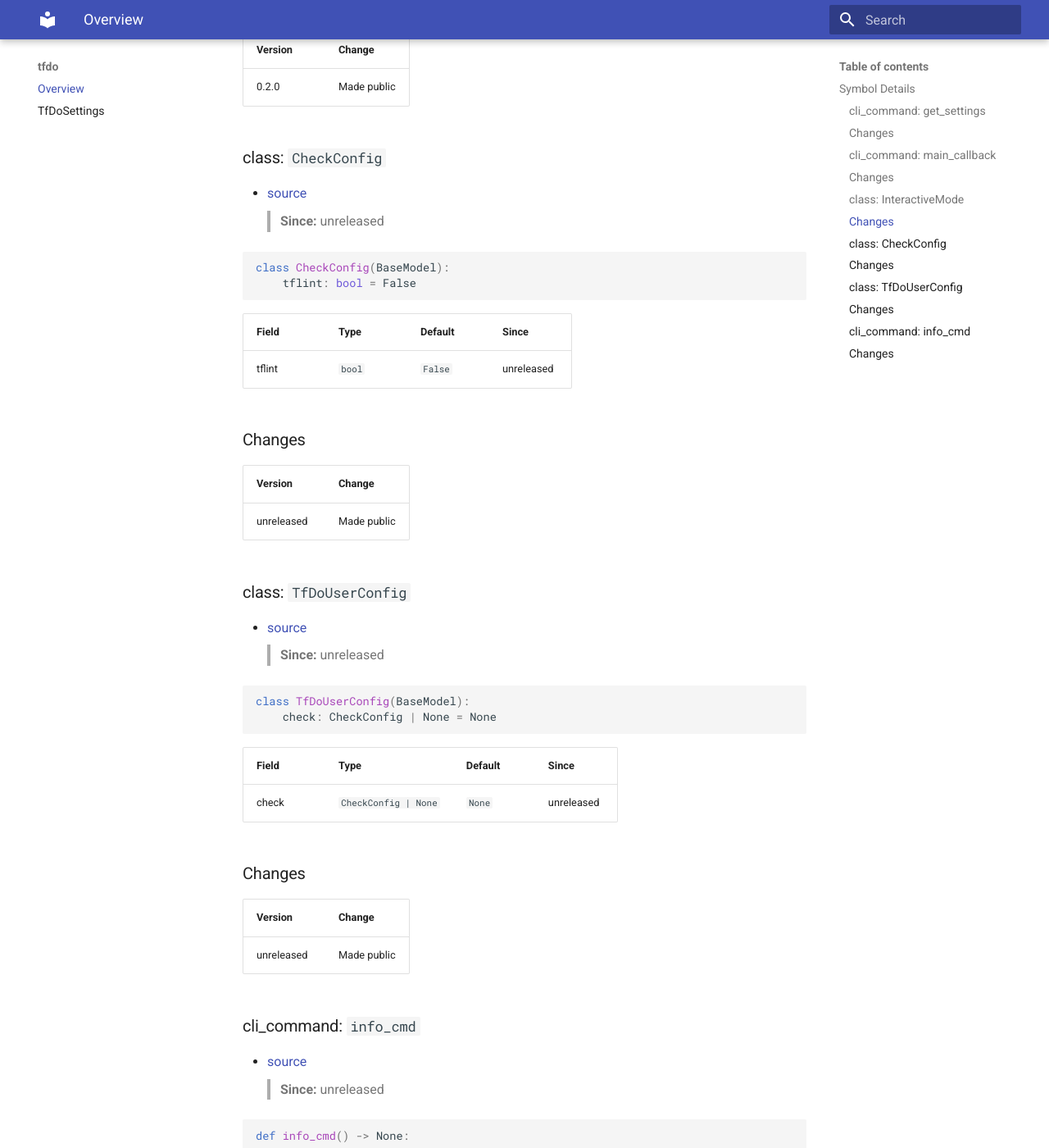
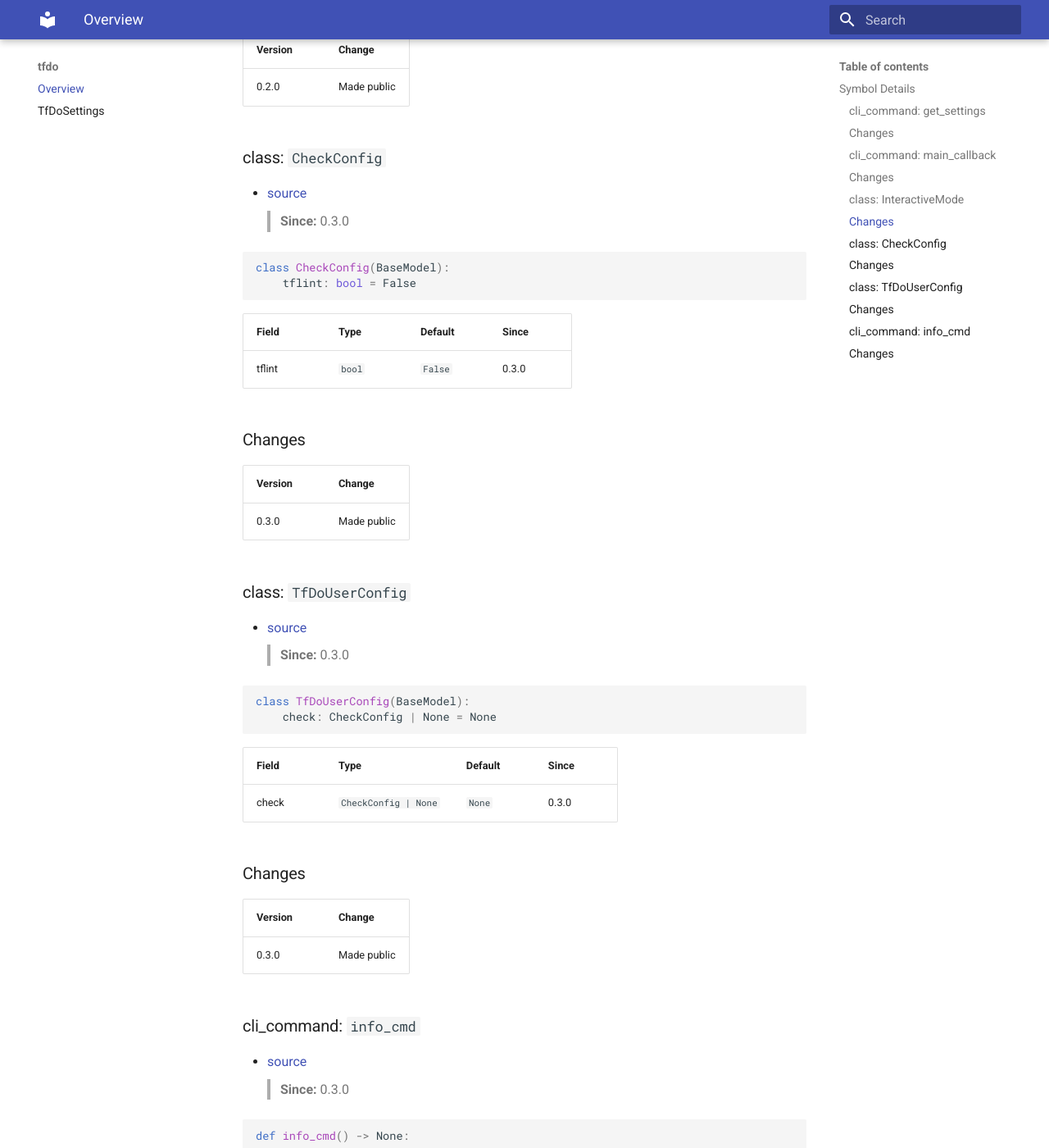
Before and after one commit to EspenAlbert/tfdo, an MkDocs documentation site: the page built from docs/_root/index.md, in a window 1280 px wide and 1400 px high, scrolled down 2117 px. Shown: the whole window at 82% size. Built offline with MkDocs 1.6.1 and Material for MkDocs 9.7.7, drawn with Linux system fonts in a browser that asks for light colours.

````diff
--- a/docs/_root/index.md
+++ b/docs/_root/index.md
@@ -87,7 +87,7 @@ class InteractiveMode(StrEnum):
 
 ### class: `CheckConfig`
 - [source](../../tfdo/_internal/settings.py#L73)
-> **Since:** unreleased
+> **Since:** 0.3.0
 
 ```python
 class CheckConfig(BaseModel):
@@ -96,20 +96,20 @@ class CheckConfig(BaseModel):
 
 | Field | Type | Default | Since |
 |---|---|---|---|
-| tflint | `bool` | `False` | unreleased |
+| tflint | `bool` | `False` | 0.3.0 |
 
 ### Changes
 
 | Version | Change |
 |---------|--------|
-| unreleased | Made public |
+| 0.3.0 | Made public |
 <!-- === OK_EDIT: pkg-ext checkconfig_def === -->
 <!-- === DO_NOT_EDIT: pkg-ext tfdouserconfig_def === -->
 <a id="tfdouserconfig_def"></a>
 
 ### class: `TfDoUserConfig`
 - [source](../../tfdo/_internal/settings.py#L77)
-> **Since:** unreleased
+> **Since:** 0.3.0
 
 ```python
 class TfDoUserConfig(BaseModel):
@@ -118,20 +118,20 @@ class TfDoUserConfig(BaseModel):
 
 | Field | Type | Default | Since |
 |---|---|---|---|
-| check | `CheckConfig | None` | `None` | unreleased |
+| check | `CheckConfig | None` | `None` | 0.3.0 |
 
 ### Changes
 
 | Version | Change |
 |---------|--------|
-| unreleased | Made public |
+| 0.3.0 | Made public |
 <!-- === OK_EDIT: pkg-ext tfdouserconfig_def === -->
 <!-- === DO_NOT_EDIT: pkg-ext info_cmd_def === -->
 <a id="info_cmd_def"></a>
 
 ### cli_command: `info_cmd`
 - [source](../../tfdo/_internal/core/cmd_info.py#L39)
-> **Since:** unreleased
+> **Since:** 0.3.0
 
 ```python
 def info_cmd() -> None:
@@ -144,5 +144,5 @@ Show resolved settings, paths, and user config.
 
 | Version | Change |
 |---------|--------|
-| unreleased | Made public |
+| 0.3.0 | Made public |
 <!-- === OK_EDIT: pkg-ext info_cmd_def === -->
--- a/pyproject.toml
+++ b/pyproject.toml
@@ -3,7 +3,7 @@
 # === OK_EDIT: path-sync header ===
 [project]
 name = "tfdo"
-version = "0.2.0"
+version = "0.3.0"
 description = "Terraform/OpenTofu lifecycle CLI with retry, workspaces, and CI scaffold"
 requires-python = ">=3.13"
 license = "MIT"
--- a/tfdo/__init__.py
+++ b/tfdo/__init__.py
@@ -9,7 +9,7 @@ from tfdo._internal.core.cmd_info import info_cmd
 from tfdo._internal.typer_app import get_settings
 from tfdo._internal.typer_app import main_callback
 
-VERSION = "0.2.0"
+VERSION = "0.3.0"
 __all__ = [
     "CheckConfig",
     "InteractiveMode",
````
Also changed, not shown: CHANGELOG.md (+8 -0 lines), tfdo.api.yaml (+104 -6 lines), 2 other files.
